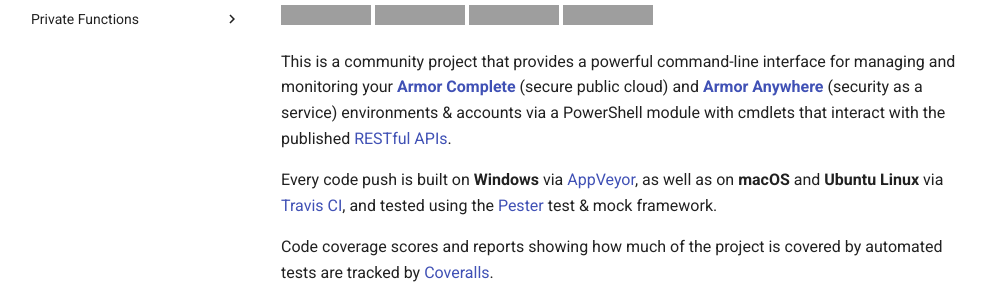
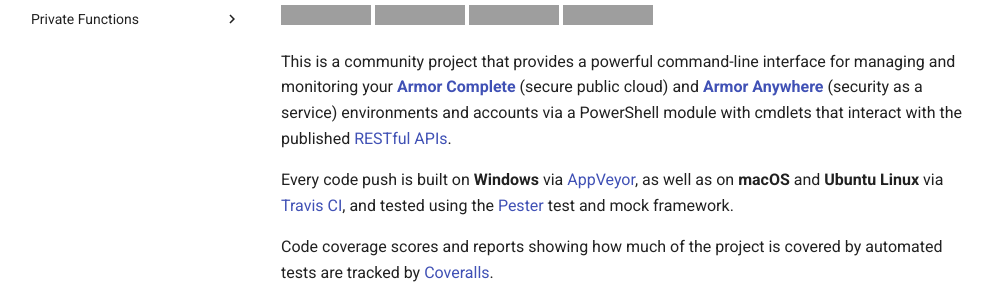
Before and after one commit to tlindsay42/ArmorPowerShell, an MkDocs documentation site: the page built from docs/index.md, in a window 1280 px wide, cut to the strip 218-519 px from the top of the page. Shown: the whole strip, without its empty margins (15-1008 px from the left). Built offline with MkDocs 1.6.1 and Material for MkDocs 9.7.7, drawn with Linux system fonts in a browser that asks for light colours; comment, search, counter and statistics services are not loaded; old or Windows-style settings are respelled for this version of MkDocs; grey boxes are pictures that could not be loaded.

Commit message:
AppVeyor: Update version to 1.0.311 [ci skip]
Signed-off-by: Troy Lindsay <tlindsay42@users.noreply.github.com>

```diff
--- a/docs/Armor_226c1ea9-1078-402a-861c-10a845a0d173_HelpInfo.xml
+++ b/docs/Armor_226c1ea9-1078-402a-861c-10a845a0d173_HelpInfo.xml
@@ -4,7 +4,7 @@
   <SupportedUICultures>
     <UICulture>
       <UICultureName>en-US</UICultureName>
-      <UICultureVersion>1.0.304</UICultureVersion>
+      <UICultureVersion>1.0.311</UICultureVersion>
     </UICulture>
   </SupportedUICultures>
 </HelpInfo>
--- a/docs/index.md
+++ b/docs/index.md
@@ -8,9 +8,9 @@
 [![Coverage Status](https://coveralls.io/repos/github/tlindsay42/ArmorPowerShell/badge.svg?branch=master)](https://coveralls.io/github/tlindsay42/ArmorPowerShell?branch=master)
 [![Join the chat at https://gitter.im/ArmorPowerShell/Lobby](https://badges.gitter.im/ArmorPowerShell/Lobby.svg)](https://gitter.im/ArmorPowerShell/Lobby?utm_source=badge&utm_medium=badge&utm_campaign=pr-badge&utm_content=badge)
 
-This is a community project that provides a powerful command-line interface for managing and monitoring your **[Armor Complete](https://www.armor.com/armor-complete-secure-hosting/ 'Armor Complete Product Page')** (secure public cloud) and **[Armor Anywhere](https://www.armor.com/armor-anywhere-security/ 'Armor Anywhere Product Page')** (security as a service) environments & accounts via a PowerShell module with cmdlets that interact with the published [RESTful APIs](https://docs.armor.com/display/KBSS/Armor+API+Guide 'Armor API Guide').
+This is a community project that provides a powerful command-line interface for managing and monitoring your **[Armor Complete](https://www.armor.com/armor-complete-secure-hosting/ 'Armor Complete Product Page')** (secure public cloud) and **[Armor Anywhere](https://www.armor.com/armor-anywhere-security/ 'Armor Anywhere Product Page')** (security as a service) environments and accounts via a PowerShell module with cmdlets that interact with the published [RESTful APIs](https://docs.armor.com/display/KBSS/Armor+API+Guide 'Armor API Guide').
 
-Every code push is built on **Windows** via [AppVeyor](https://ci.appveyor.com/project/tlindsay42/ArmorPowerShell/branch/master 'AppVeyor: ArmorPowerShell: Latest Build Console'), as well as on **macOS** and **Ubuntu Linux** via [Travis CI](https://travis-ci.org/tlindsay42/ArmorPowerShell 'Travis CI: ArmorPowerShell: Latest Build Console'), and tested using the [Pester](https://github.com/pester/Pester 'Pester GitHub repo') test & mock framework.
+Every code push is built on **Windows** via [AppVeyor](https://ci.appveyor.com/project/tlindsay42/ArmorPowerShell/branch/master 'AppVeyor: ArmorPowerShell: Latest Build Console'), as well as on **macOS** and **Ubuntu Linux** via [Travis CI](https://travis-ci.org/tlindsay42/ArmorPowerShell 'Travis CI: ArmorPowerShell: Latest Build Console'), and tested using the [Pester](https://github.com/pester/Pester 'Pester GitHub repo') test and mock framework.
 
 Code coverage scores and reports showing how much of the project is covered by automated tests are tracked by [Coveralls](https://coveralls.io/github/tlindsay42/ArmorPowerShell?branch=master 'Coveralls: ArmorPowerShell: Latest Report').
 
```
Also changed, not shown: 4 other files.
